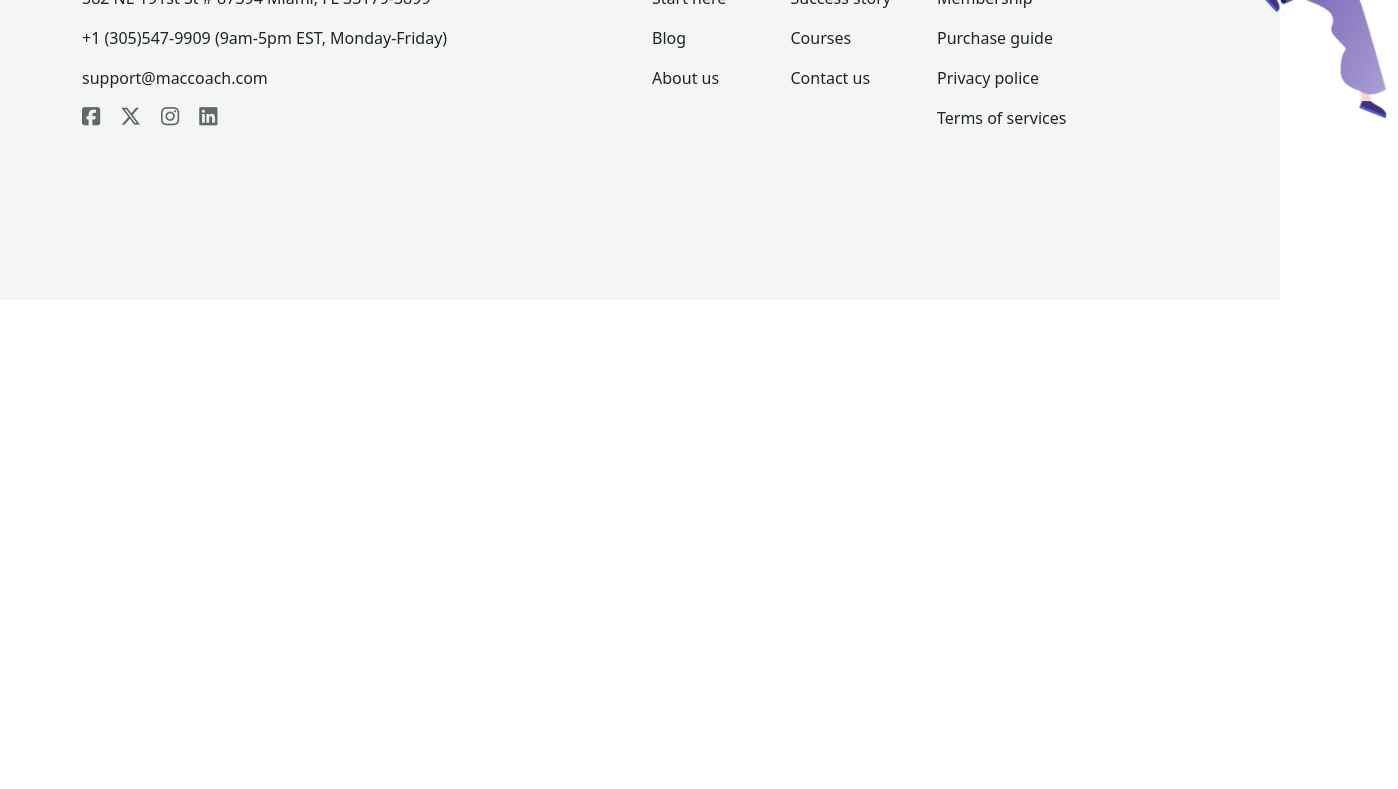
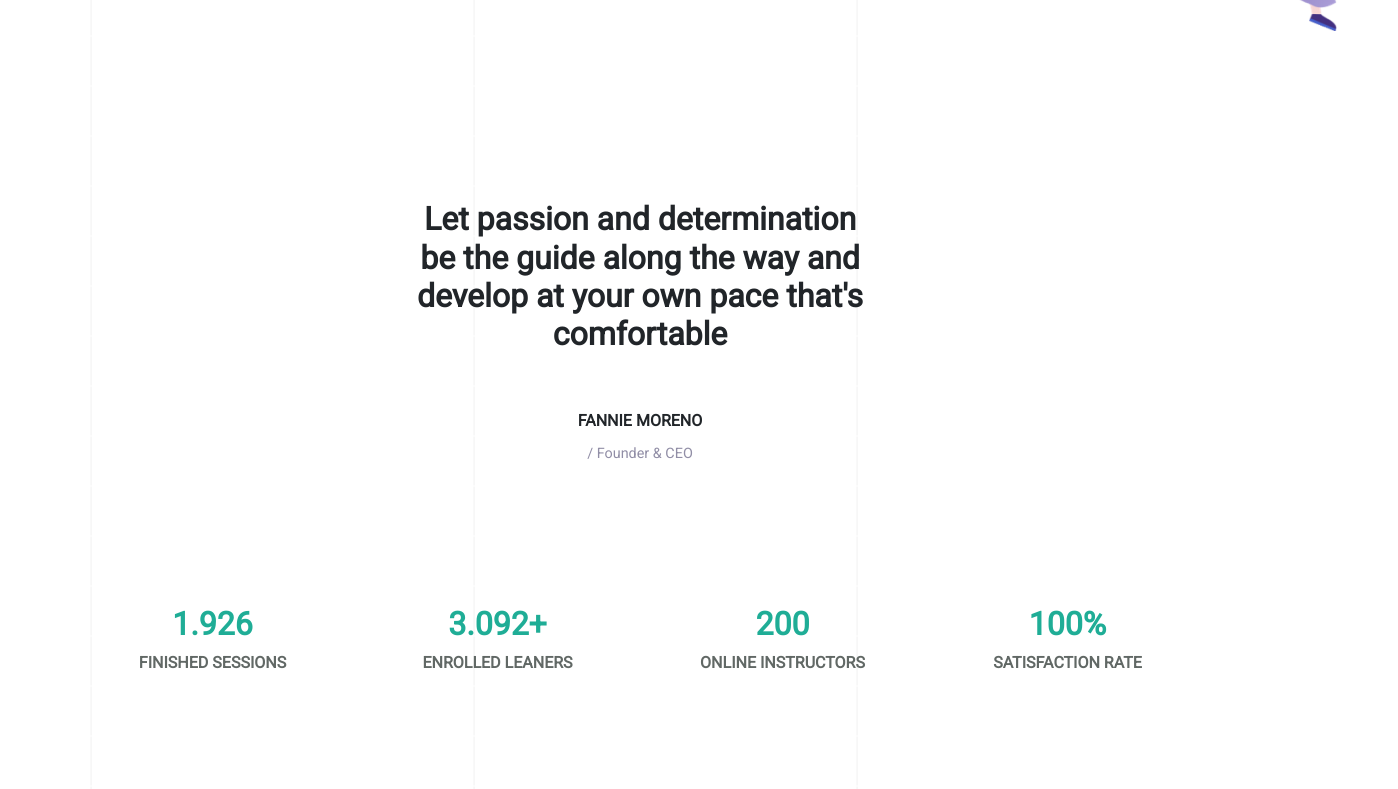
Before and after one commit to EmilianaManzo/proj-html-vuejs, a Vue app: page / in a window 1280 px wide. Shown: the part 961-1750 px from the top of the page, 1398 px wide, since content can reach past the window. Before the commit the page ends 1261 px from the top, so only its background shows below. Built offline with nearby package versions, Linux system fonts and the light colour scheme.

Commit message:
[add] service section

```diff
--- a/package.json
+++ b/package.json
@@ -9,6 +9,8 @@
     "preview": "vite preview"
   },
   "dependencies": {
+    "@fontsource/fira-mono": "^5.0.12",
+    "@fontsource/roboto": "^5.0.12",
     "@fortawesome/fontawesome-free": "^6.5.2",
     "axios": "^1.6.8",
     "bootstrap": "^5.3.3",
--- a/src/assets/scss/main.scss
+++ b/src/assets/scss/main.scss
@@ -2,3 +2,4 @@
 @import './partials/variables';
 @import './partials/typography';
 @import './partials/mixin';
+@import '@fontsource/roboto';
--- a/src/assets/scss/partials/_generals.scss
+++ b/src/assets/scss/partials/_generals.scss
@@ -1,3 +1,7 @@
+body{
+  font-family: 'Roboto', sans-serif;
+}
+
 li{
   list-style: none;
 }
--- a/src/components/Main.vue
+++ b/src/components/Main.vue
@@ -1,9 +1,11 @@
 <script>
 import { store } from '../data/store';
 import Jumbotron from './partials/Jumbotron.vue';
+import Service from './partials/Service.vue';
   export default {
     components:{
       Jumbotron,
+      Service
     },
     data(){
       return{
@@ -16,6 +18,8 @@ import Jumbotron from './partials/Jumbotron.vue';
 <template>
   <main>
     <Jumbotron />
+    <Service />
+
   </main>
 </template>
 
--- a/src/components/partials/Jumbotron.vue
+++ b/src/components/partials/Jumbotron.vue
@@ -61,6 +61,7 @@ import GetStartedBtn from './GetStartedBtn.vue';
     .image-group{
       top: 70px;
       z-index: 999;
+      right: 50px;
       .img-center{
       @include centerFlex ('both');
       background-color: $white-text;
@@ -68,6 +69,7 @@ import GetStartedBtn from './GetStartedBtn.vue';
       position: absolute;
       left: 355px;
       top: 30px;
+      box-shadow: 0px 0px 20px 0px grey ;
 
     }
 
@@ -75,7 +77,7 @@ import GetStartedBtn from './GetStartedBtn.vue';
       img{
         position: absolute;
         left: 723px;
-        top: 352px;
+        top: 265px;
       }
     }
     }
--- /dev/null
+++ b/src/components/partials/Service.vue
@@ -0,0 +1,137 @@
+<script>
+import {store} from '../../data/store';
+
+  export default {
+    data(){
+      return{
+        store
+      }
+    },
+    methods:{
+      getImagePath(img){
+        return new URL (`../../assets/img/${img}`, import.meta.url).href
+      },
+    }
+  }
+</script>
+<!-- TODO: FARE PALLINE -->
+<template>
+  <section class="services">
+    <div class="container">
+      <div class="row row-upper flex-column position-relative">
+        <div class="col col-upper text-center px-4 ">
+          <h2>Let passion and determination be the guide along the way and develop at your own pace that's comfortable</h2>
+          <p class=" fw-bold mb-2 fs-6">FANNIE MORENO</p>
+          <span>/ Founder & CEO</span>
+        </div>
+        <div class="col col-bottom text-center">
+          <div class="row">
+            <div class="col" v-for="(item,i) in store.service.statisticNumber" :key="i">
+              <h2>{{ item.number }}</h2>
+              <p class=" text-uppercase ">{{ item.type }}</p>
+            </div>
+          </div>
+        </div>
+      </div>
+      <div class="row row-bottom">
+
+        <div class="col col-upper">
+          <div class="row ">
+            <div class="col">
+              <div class="row row-cols-2" >
+                  <div class="col" v-for="(item,index) in store.service.services" :key="index" :class="index == 1 ? 'pt-5' : ''">
+                    <div class="card position-relative mb-3 p-0   "
+                    v-for="(elem,i) in item" :key="i"  >
+                      <div class="w-100" :class=" i == 0  ? 'order-1' : ''">
+                        <img :src="getImagePath(elem.img)"  alt="">
+                      </div>
+                      <h5 class="mx-4 my-4 ">{{ elem.service }}</h5>
+                      <p class="mx-4">{{ elem.description }}</p>
+                    </div>
+
+
+                  </div>
+              </div>
+
+            </div>
+
+            <div class="col col-together" >
+              <p>TOGETHER WE CAN CREATE</p>
+              <h2>Services We <span class="green">Can Provide</span> For My Clients.</h2>
+              <p class="service-info" v-for="(item,i) in store.service.services_info" :key="i">{{ item }}</p>
+            </div>
+          </div>
+        </div>
+      </div>
+    </div>
+  </section>
+</template>
+
+<!-- TODO: FARE HOVER DIFFERENTI CON MIXIN -->
+<style lang="scss" scoped>
+@use '../../assets/scss/main.scss' as *;
+
+.container{
+  background-image: url(../../assets/img/background-pattern-grid-line.png);
+  background-repeat: repeat;
+  background-position: center;
+  .row-upper{
+    .col-upper{
+      padding-top:300px;
+      margin-bottom: 140px;
+      h2 {
+        padding: 0 318px;
+        margin-bottom: 55px;
+        font-weight:bolder;
+      }
+      span{
+        font-size: .9rem;
+        color: $minitext-courses;
+      }
+    }
+    .col-bottom{
+
+      h2{
+        color: $green-text;
+        font-weight: bold;
+      }
+
+      p{
+        color: $grey-text;
+        font-weight: bold;
+      }
+
+    }
+
+
+  }
+
+  .row-bottom{
+    margin-top: 100px;
+    .card{
+      padding: 0 0 20px
+    }
+    p{
+      color: $grey-text;
+    }
+
+    .service-info{
+        color: $grey-text;
+        &::before{
+          font-family: 'Fontawesome';
+          content: '\f00c';
+          color: $green-text;
+          margin-right: 5px;
+        }
+
+      }
+      .green{
+        color:$green-text;
+      }
+    .col-together{
+      padding-top: 100px;
+    }
+  }
+}
+
+</style>
--- a/src/data/store.js
+++ b/src/data/store.js
@@ -59,6 +59,65 @@ export const store = reactive({
     }
   ],
 
+  service:
+    {
+      statisticNumber:[
+        {
+          number:'1.926',
+          type: 'finished sessions'
+        },
+        {
+          number:'3.092+',
+          type: 'enrolled leaners'
+        },
+        {
+          number:'200',
+          type: 'online instructors'
+        },
+        {
+          number:'100%',
+          type: 'satisfaction rate '
+        },
+      ],
+
+      services:[
+      [
+        {
+          img:'home-6-service-image-01.png',
+          service: 'Graphic Design',
+          description:'Have a passion for graphics and arts? Show your with confidence and self-assertiveness'
+        },
+        {
+          img:'home-6-service-image-03.png',
+          service: 'Idea Discussion',
+          description:'Get teamed up with the specialists who work and teach coding for years at famous universities.'
+        },
+
+      ],
+      [
+        {
+          img:'home-6-service-image-02.png',
+          service: 'Business Administration',
+          description:'Learners are encouraged to study the mechanism and structure of system administration.'
+        },
+        {
+          img:'home-6-service-image-04.png',
+          service: 'Web Development',
+          description:'Learn to start building a webpage from scratch. You decide your own pace, course and speed.'
+        }
+      ],
+    ],
+
+
+
+      services_info:[
+        'Select & customize courses to your preferences',
+        'Change the tutor and make arrangements',
+        'Participate in events to join others',
+        'Get the desired certificate delivered at house',
+      ]
+    },
+
 
   footernav:
     {
@@ -101,4 +160,5 @@ export const store = reactive({
       'Terms of services'
       ]
   },
+
 })
```
Also changed, not shown: 1 other file (tests, documents, lock files or other folders).
